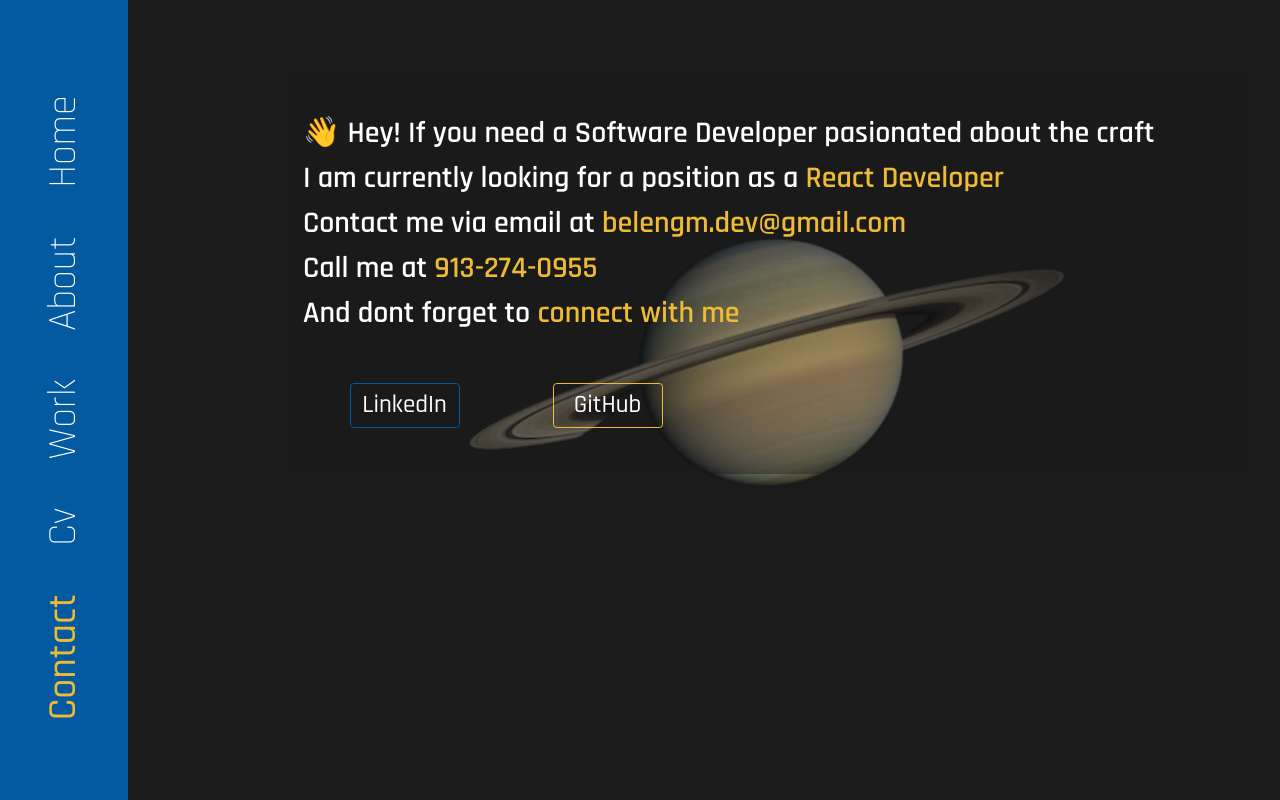
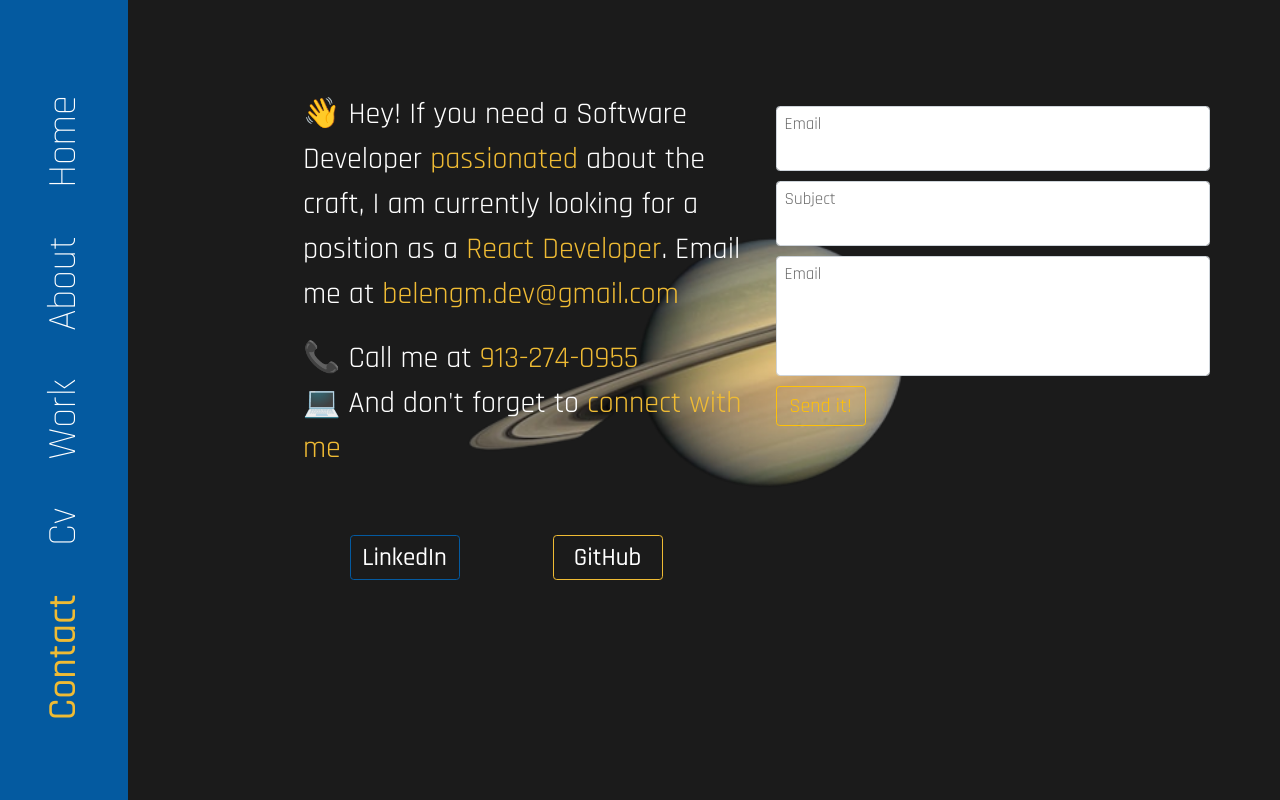
Before and after one commit to 93Belen/personal-website, a React (Create React App) app: page /contact in a window 1280 px wide. Built offline with nearby package versions, Linux system fonts and the light colour scheme.

Commit message:
added email form

```diff
--- a/src/components/contact/contact.css
+++ b/src/components/contact/contact.css
@@ -9,8 +9,7 @@
 }
 
 #contact-info{
-    background: rgba(27, 27, 27, 0.4);
-    backdrop-filter: blur(0.5px);
+    background-size: 100vw 100vh;
     height: fit-content;
     width: 90vw;
     color: var(--white);
@@ -28,23 +27,49 @@
 #text-container {
     height: 100vh;
     overflow-y: scroll;
+    padding-bottom: 250px;
 }
 
 #text-container p{
     font-size: 2rem;
     margin: 4% 0;
-    font-weight: 500;
+    font-weight: 400;
 }
 
 #text-container h2 {
     font-size: 2.5rem;
     color: var(--orange);
 }
+#email-form {
+    color: var(--black);
+    font-size: 2rem;
+}
+#email, #subject, #email-text {
+    height: fit-content;
+    width: 95%;
+    font-size: 2rem;
+    min-height: 65px;
+}
+#email-text{
+    height: 120px;
+}
+#submit {
+    min-height: 40px;
+    font-size: 2rem;
+    width: 90px;
+}
+#lat-row {
+    padding-bottom: 500px;
+}
 
 
 @media screen and (min-width: 768px) {
     #contact{
         background-size: 60vw;
+    }
+    #email-form {
+        margin-top: 7%;
+        margin-bottom: 7%;
     }
     #contact-info{
         width: 75vw;
@@ -65,6 +90,6 @@
     }
     #text-container p {
         font-size: 3rem;
-        font-weight: 600;
+        font-weight: 400;
     }
 }
--- a/src/components/contact/contact.js
+++ b/src/components/contact/contact.js
@@ -1,22 +1,67 @@
 import './contact.css';
 import '../../index.css';
-import { Container} from 'react-bootstrap';
+import { Container, Form, FormGroup, FloatingLabel, FormControl, Button, Col, Row} from 'react-bootstrap';
 import { GitHub } from '../buttons/github';
 import { Linkedin } from '../buttons/linkedin';
 
 export const Contact = () => {
+    const info = {
+        email: '',
+        subject: '',
+        body: ''
+    }
+
     return (
         <Container id='contact'>
             <Container id='contact-info'>
                 <Container id='text-container'>
-                <p>&#128075; Hey! If you need a Software Developer pasionated about the craft<br/>
-                    I am currently looking for a position as a <span className='span'>React Developer</span><br/>
-                    Contact me via email at <span className='span'>belengm.dev@gmail.com</span><br/>
-                    Call me at <span className='span'>913-274-0955</span><br/>
-                    And dont forget to <span className='span'>connect with me</span><br/>
-                    <Linkedin />
-                    <GitHub url={'https://github.com/93Belen'} />
-                </p>
+                    <Row>
+                    <Col md={6} xs={12}>
+                        <p>&#128075; Hey! If you need a Software Developer <span className='span'>passionated</span> about the craft,
+                            I am currently looking for a position as a <span className='span'>React Developer</span>.
+                            Email me at <span className='span'>belengm.dev@gmail.com</span><br/></p>
+                            <p>&#128222; Call me at <span className='span'>913-274-0955</span><br/>
+                            &#128187; And don't forget to <span className='span'>connect with me</span><br/></p>
+                    </Col>
+                    <Col md={6} xs={12}>
+                        <Form method="post" action='mailto:belengm.dev@gmail.com' id='email-form' enctype="text/plain">
+                        <FormGroup
+                    className='mb-3 input'
+                    >
+                        <FloatingLabel
+                        label='Email'
+                        >
+                        <FormControl name='email' id='email' type='text' />
+                        </FloatingLabel>
+                    </FormGroup>
+                    <FormGroup
+                    className='mb-3 input'
+                    >
+                        <FloatingLabel
+                        label='Subject'
+                        >
+                        <FormControl name='subject' id='subject' type='text' />
+                        </FloatingLabel>
+                    </FormGroup>
+                    <FormGroup
+                    className='mb-3 input'
+                    >
+                        <FloatingLabel
+                        label='Email'
+                        >
+                        <FormControl name='body' id='email-text' type='text' />
+                        </FloatingLabel>
+                    </FormGroup>
+                    <Button id='submit' type='submit' variant='outline-warning'>Send it!</Button>
+                        </Form>
+                    </Col>
+                    </Row>
+                    <Row>
+                        <Col>
+                            <Linkedin />
+                            <GitHub url={'https://github.com/93Belen'} />
+                        </Col>
+                    </Row>
                 </Container>
             </Container>
         </Container>
```
